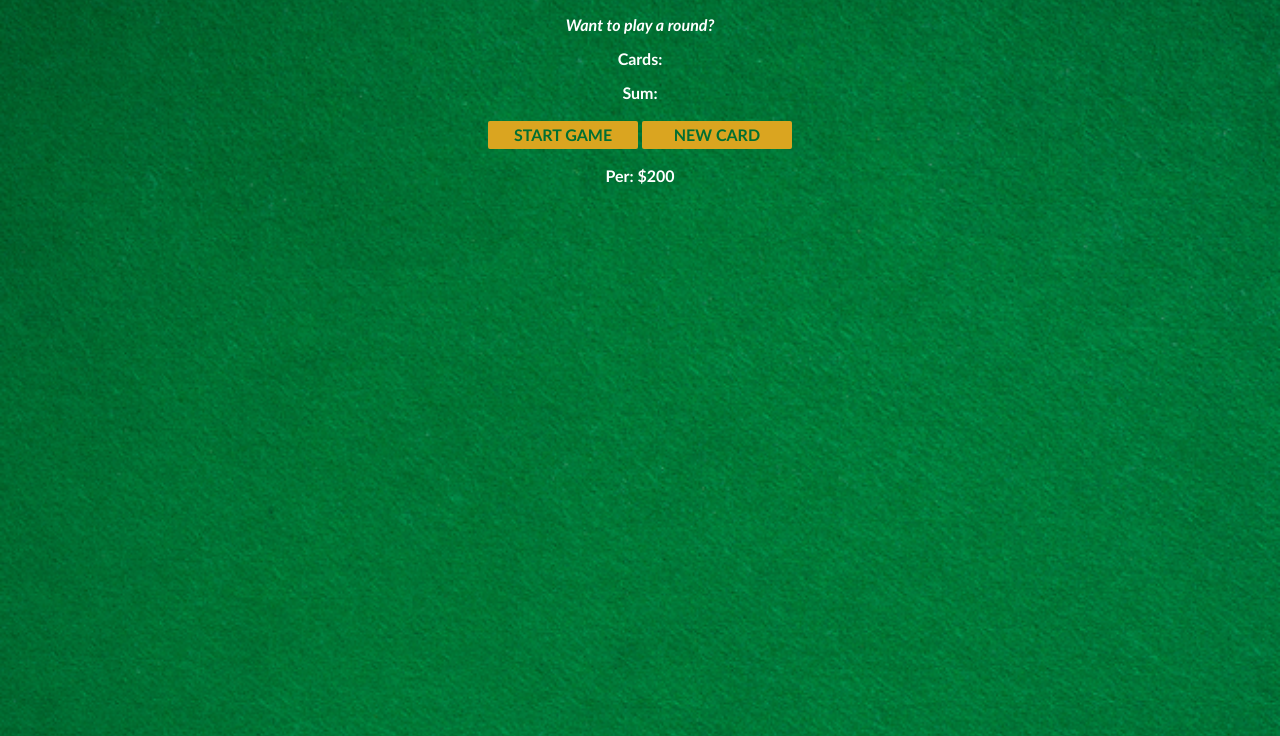
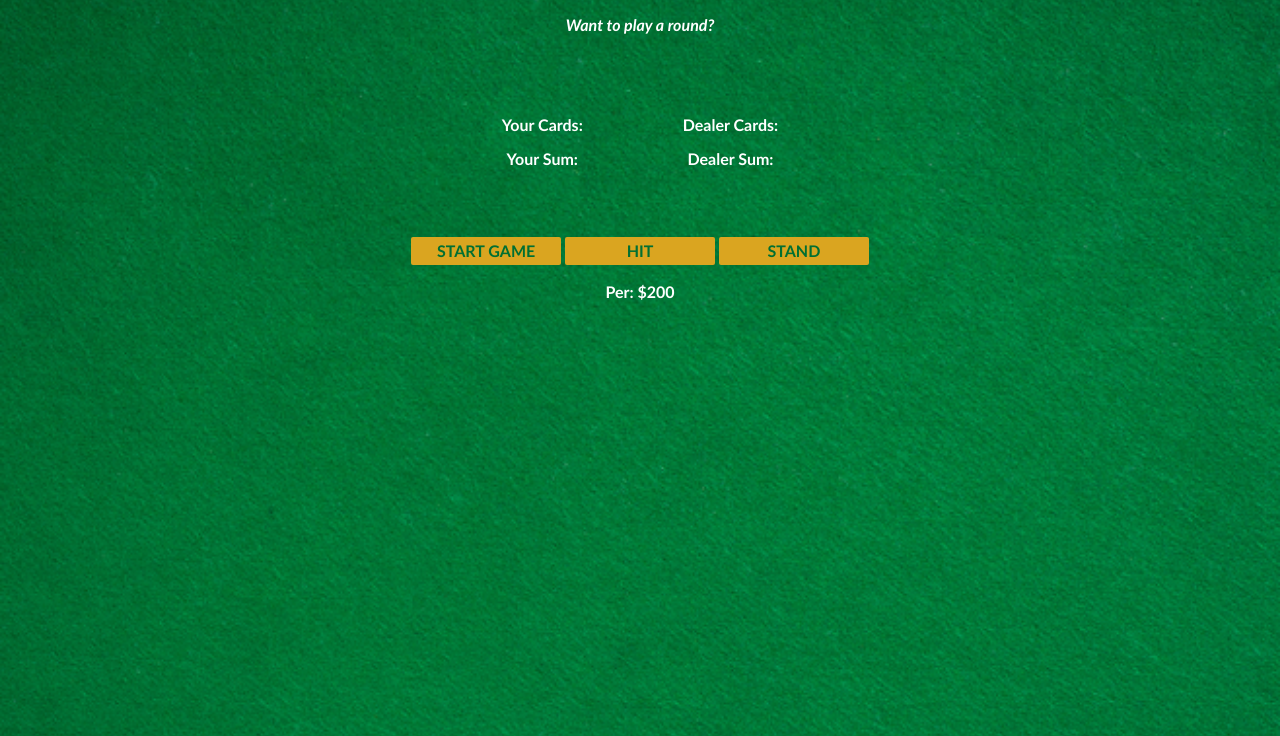
Before and after one commit to Trygvemb/Blackjack-game-site, a website built with Vite: page index.html in a window 1280 px wide. Shown: the part 64-800 px from the top of the page. Built offline with nearby package versions, Linux system fonts and the light colour scheme.

Commit message:
setup for dealer and stand button

```diff
--- a/index.css
+++ b/index.css
@@ -27,3 +27,12 @@ button {
     margin-bottom: 2px;
     margin-top: 2px;
 }
+
+#table {
+    display: flex;
+    justify-content: center;
+}
+.hands {
+    display: block;
+    margin: 50px;
+}
--- a/index.html
+++ b/index.html
@@ -5,10 +5,21 @@
     <body>
         <h1>Blackjack</h1>
         <p id="message-el">Want to play a round?</p>
-        <p id="cards-el">Cards:</p>
-        <p id="sum-el">Sum:</p>
-        <button onclick="startGame()">START GAME</button>
-        <button onclick="newCard()">NEW CARD</button>
+        <div id="table">
+            <div class="hands">
+                <p id="cards-el">Your Cards:</p>
+                <p id="sum-el">Your Sum:</p>
+            </div>
+            <div class="hands">
+                <p id="dealer-cards-el">Dealer Cards:</p>
+                <p id="dealer-sum-el">Dealer Sum:</p>
+            </div>
+        </div>
+        <div>
+            <button onclick="startGame()">START GAME</button>
+            <button onclick="newCard()">HIT</button>
+            <button>STAND</button>
+        </div>
         <p id="player-el"></p>
         <script src="index.js"></script>
     </body>
```
Also changed, not shown: index.js (+19 -0 lines).
